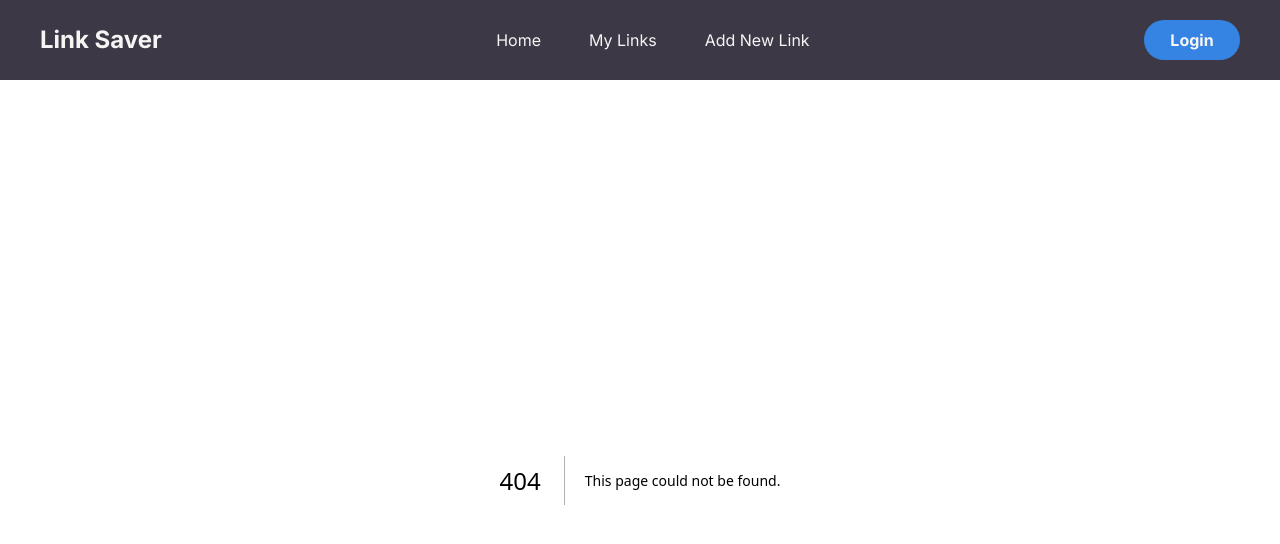
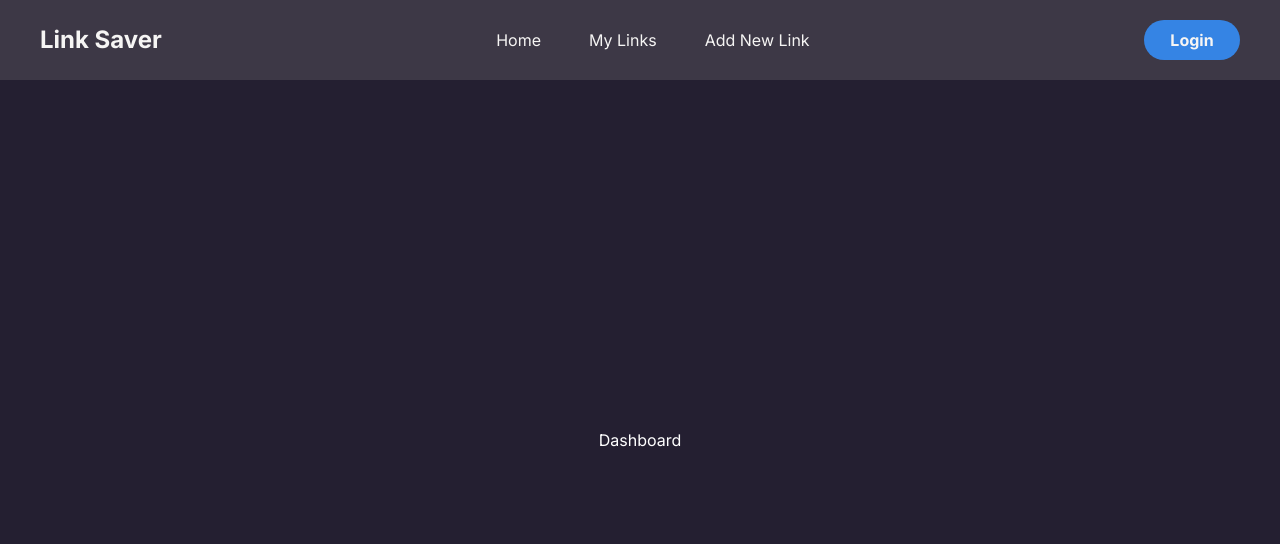
Before and after one commit to cause-dev/link-saver, a Next.js app: page /dashboard in a window 1280 px wide. Before the commit this address had no page. Shown: the top 544 px of the page. Built offline with nearby package versions, Linux system fonts and the light colour scheme.

Commit message:
Add dashboard page

```diff
--- /dev/null
+++ b/app/dashboard/page.tsx
@@ -0,0 +1,9 @@
+const DashboardPage = () => {
+  return (
+    <div className="flex w-full items-center justify-center">
+      <h1>Dashboard</h1>
+    </div>
+  );
+};
+
+export default DashboardPage;
```
